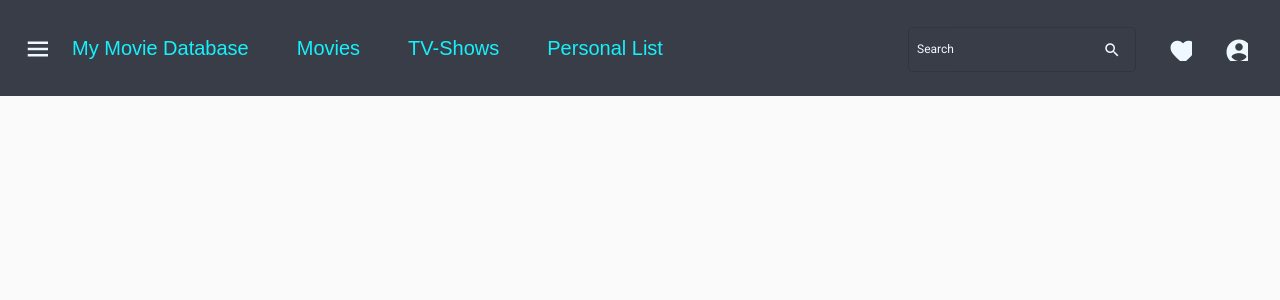
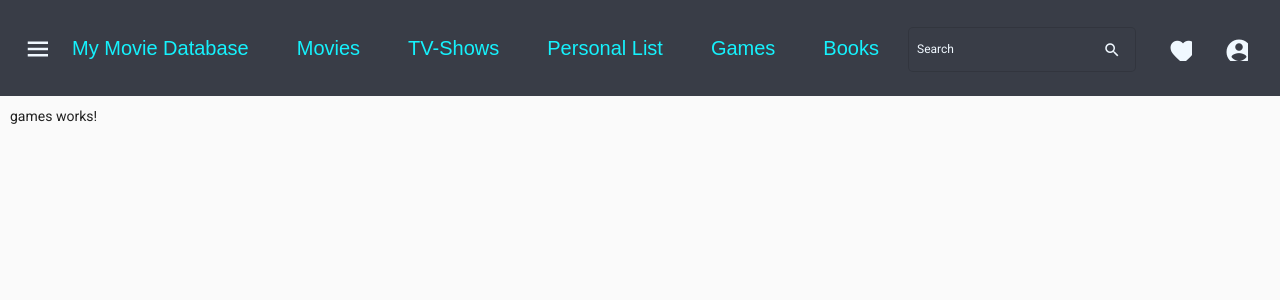
Before and after one commit to ejwanner/movie-api-angular, an Angular app: page /games in a window 1280 px wide. Before the commit this address led to /. Shown: the top 300 px of the page. Built offline with nearby package versions, Linux system fonts and the light colour scheme.

Commit message:
add books and games component + navigation

```diff
--- a/src/app/app-routing.module.ts
+++ b/src/app/app-routing.module.ts
@@ -4,12 +4,16 @@ import { HomeComponent } from "./home/home.component";
 import { MoviesComponent } from "./movies/movies.component";
 import { TvShowsComponent } from "./tv-shows/tv-shows.component";
 import { PersonalListComponent } from "./personal-list/personal-list.component";
+import { GamesComponent } from "./games/games.component";
+import { BooksComponent } from "./books/books.component";
 
 const routes: Routes = [
   { path: '', component: HomeComponent },
   { path: 'movies', component: MoviesComponent },
   { path: 'tv-shows', component: TvShowsComponent },
-  { path: 'personal-list', component: PersonalListComponent }
+  { path: 'personal-list', component: PersonalListComponent },
+  { path: 'games', component: GamesComponent },
+  { path: 'books', component: BooksComponent },
 ];
 
 @NgModule({
--- /dev/null
+++ b/src/app/books/books.component.html
@@ -0,0 +1 @@
+<p>books works!</p>
--- /dev/null
+++ b/src/app/books/books.component.ts
@@ -0,0 +1,15 @@
+import { Component, OnInit } from '@angular/core';
+
+@Component({
+  selector: 'app-books',
+  templateUrl: './books.component.html',
+  styleUrls: ['./books.component.scss']
+})
+export class BooksComponent implements OnInit {
+
+  constructor() { }
+
+  ngOnInit(): void {
+  }
+
+}
--- /dev/null
+++ b/src/app/games/games.component.html
@@ -0,0 +1 @@
+<p>games works!</p>
--- /dev/null
+++ b/src/app/games/games.component.ts
@@ -0,0 +1,15 @@
+import { Component, OnInit } from '@angular/core';
+
+@Component({
+  selector: 'app-games',
+  templateUrl: './games.component.html',
+  styleUrls: ['./games.component.scss']
+})
+export class GamesComponent implements OnInit {
+
+  constructor() { }
+
+  ngOnInit(): void {
+  }
+
+}
--- a/src/app/side-bar/side-bar.component.html
+++ b/src/app/side-bar/side-bar.component.html
@@ -11,6 +11,12 @@
   <a mat-list-item routerLink="/personal-list" (click)="onSidenavClose()">
     <mat-icon>list</mat-icon><span class="nav-caption">Personal List</span>
   </a>
+  <a mat-list-item routerLink="/games" (click)="onSidenavClose()">
+    <mat-icon>games</mat-icon><span class="nav-caption">Games</span>
+  </a>
+  <a mat-list-item routerLink="/books" (click)="onSidenavClose()">
+    <mat-icon>library_books</mat-icon><span class="nav-caption">Books</span>
+  </a>
   <a mat-list-item routerLink="/personal-list" (click)="onSidenavClose()">
     <mat-icon>favorite</mat-icon><span class="nav-caption">Favorites</span>
   </a>
--- a/src/app/top-bar/top-bar.component.html
+++ b/src/app/top-bar/top-bar.component.html
@@ -16,6 +16,12 @@
       <li>
         <a routerLink="/personal-list">Personal List</a>
       </li>
+      <li>
+        <a routerLink="/games">Games</a>
+      </li>
+      <li>
+        <a routerLink="/books">Books</a>
+      </li>
     </ul>
   </div>
   <span class="spacer"></span>
```
Also changed, not shown: src/app/app.module.ts (+6 -2 lines), src/app/books/books.component.scss (added), src/app/games/games.component.scss (added), 2 other files (tests, documents, lock files or other folders).
